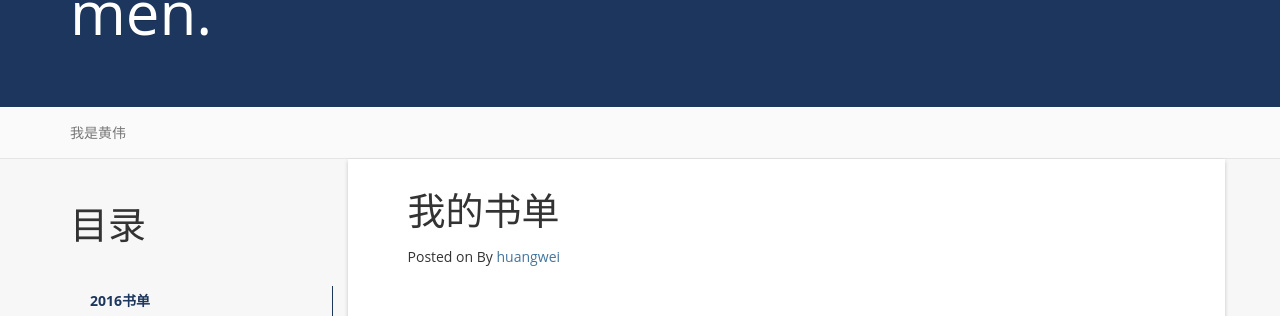
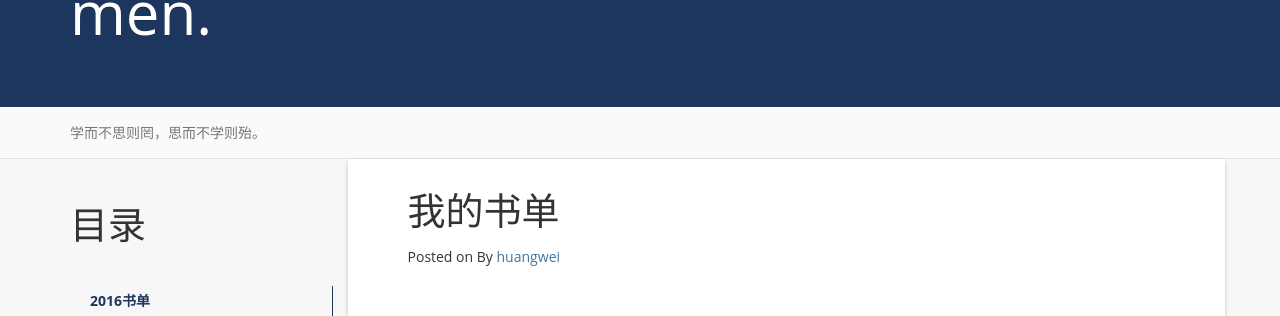
Before and after one commit to mayunmeiyouming/blog, a Jekyll site: the page built from books.md, in a window 1280 px wide and 1085 px high. Shown: the part 188-504 px from the top of the window. Built offline with Jekyll 4.4.1, drawn with Linux system fonts in a browser that asks for light colours; nearby versions of some CDN libraries; a script that is not in the unit is left out; comment, search, counter and statistics services are not loaded.

Commit message:
git pull

```diff
--- a/_config.yml
+++ b/_config.yml
@@ -9,7 +9,7 @@ baseurl: "/blog"
 description: Actually, This is blog!
 meta_description: 个人博客;学而不思则罔;思而不学则殆;生命不止;折腾不休
 motto: It's our wits that make us men.
-banner: 我是黄伟
+banner: 学而不思则罔，思而不学则殆。
 
 #permalink: /:categories/:year/:month/:day/:title/
 permalink: /:year/:month/:day/:title/
```
